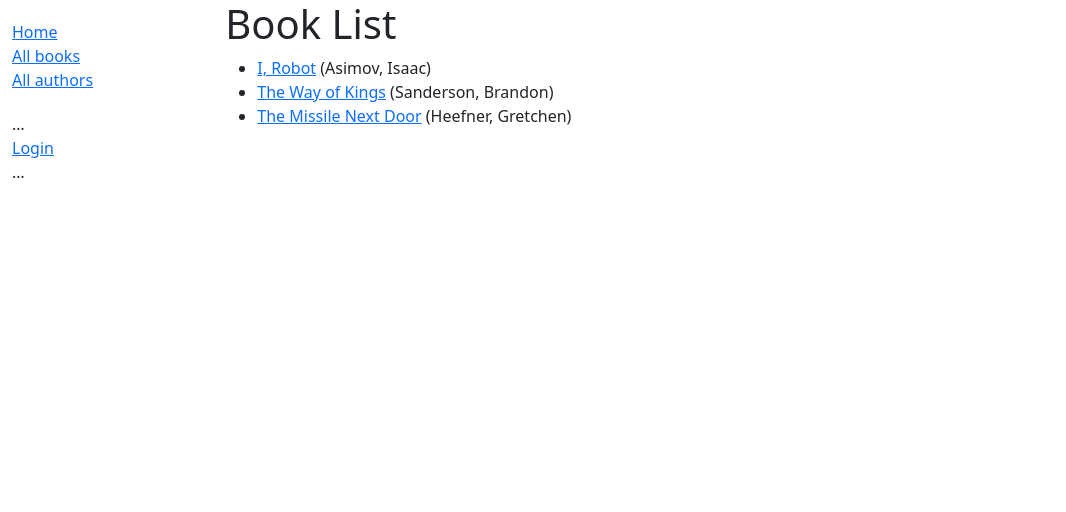
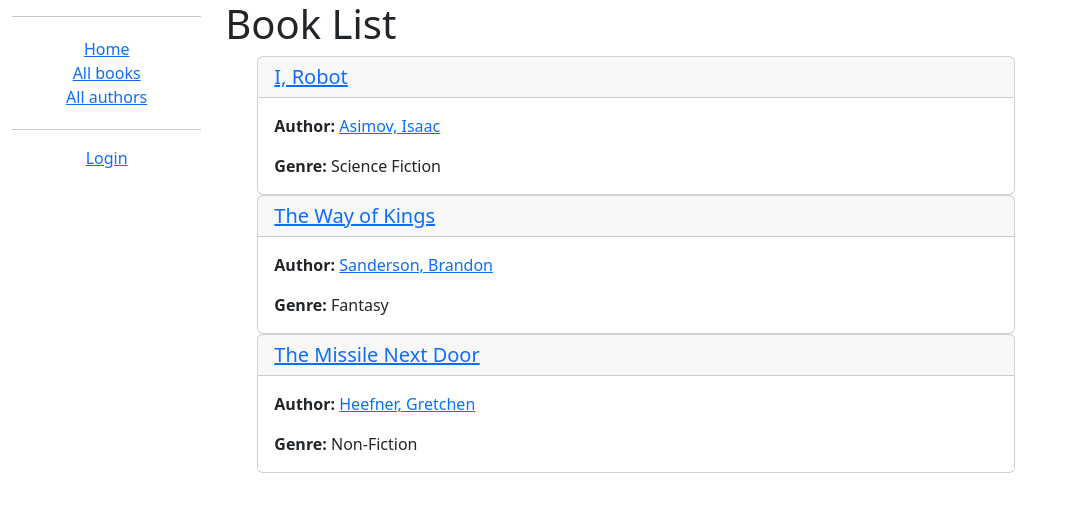
Before and after one commit to EnSatrom/csci313-assignment-3-Enoch-Satrom, a Django app: page /catalog/books/ in a window 1280 px wide. Shown: the top 512 px of the page, without its empty margins (0-1066 px from the left). Run offline with Django 5.2, Linux system fonts and the light colour scheme; data comes from the database, SQL or seed files in the repository; both versions use the stored data as it was after the commit.

Commit message:
Not enough
Centered some text in the side bar and make more of the list pages into bootstrap cards.

```diff
--- a/LocalLibrary/catalog/templates/base_generic.html
+++ b/LocalLibrary/catalog/templates/base_generic.html
@@ -17,21 +17,22 @@
   <body>
     <div class="container-fluid">
       <div class="row">
-        <div class="col-sm-2">
+        <div class="col-sm-2 text-center">
           {% block sidebar %}
+            <hr>
             <ul class="sidebar-nav">
               <li><a href="{% url 'index' %}">Home</a></li>
               <li><a href="{% url 'books' %}">All books</a></li>
               <li><a href="{% url 'authors' %}">All authors</a></li>
             </ul>
             <ul class="sidebar-nav">
-              …
+            <hr>
             {% if user.is_authenticated %}
               <li>User: {{ user.get_username }}</li>
 
               <li><a href="{% url 'my_borrowed' %}">My Borrowed</a></li>
               <li>
-                <form id="logout-form" method="post" action="{% url 'admin:logout' %}">
+                <form id="logout-form" method="post" action="{% url 'logout' %}">
                   {% csrf_token %}
                   <button type="submit" class="btn btn-link">Logout</button>
                 </form>
@@ -39,7 +40,7 @@
             {% else %}
               <li><a href="{% url 'login' %}?next={{ request.path }}">Login</a></li>
             {% endif %}
-              …
+
             </ul>
             {% if user.is_staff %}
               <hr>
--- a/LocalLibrary/catalog/templates/catalog/book_list.html
+++ b/LocalLibrary/catalog/templates/catalog/book_list.html
@@ -5,10 +5,13 @@
   {% if book_list %}
     <ul>
       {% for book in book_list %}
-      <li>
-        <a href="{{ book.get_absolute_url }}">{{ book.title }}</a>
-        ({{book.author}})
-      </li>
+        <div class="card w-75">
+          <h5 class="card-header"><a href="{{ book.get_absolute_url }}">{{book.title}}</a></h5>
+          <div class="card-body">
+          <p class="card-text"><b>Author:</b> <a href="{{book.author.get_absolute_url}}">{{book.author}}</a></p>
+          <p class="card-text"><b>Genre:</b> {{book.genre.all|join:", "}}</p>
+          </div>
+        </div>
       {% endfor %}
     </ul>
   {% else %}
--- a/LocalLibrary/catalog/templates/index.html
+++ b/LocalLibrary/catalog/templates/index.html
@@ -7,8 +7,7 @@
 {% block content %}
   <h1>Local Library Home</h1>
   <p>
-    Welcome to LocalLibrary, a website developed by
-    <em>Mozilla Developer Network</em>!
+    Welcome to LocalLibrary, a website developed by Enoch Satrom for NDSU's CSCI 313 using a <a href="https://developer.mozilla.org/en-US/docs/Learn/Server-side/Django/Tutorial_local_library_website">tutorial</a> from the Mozilla Developer Network.
   </p>
   <h2>The Numbers:</h2>
   <p>The library has the following record counts:</p>
```
Also changed, not shown: LocalLibrary/catalog/templates/catalog/author_list.html (+7 -5 lines), LocalLibrary/db.sqlite3.
